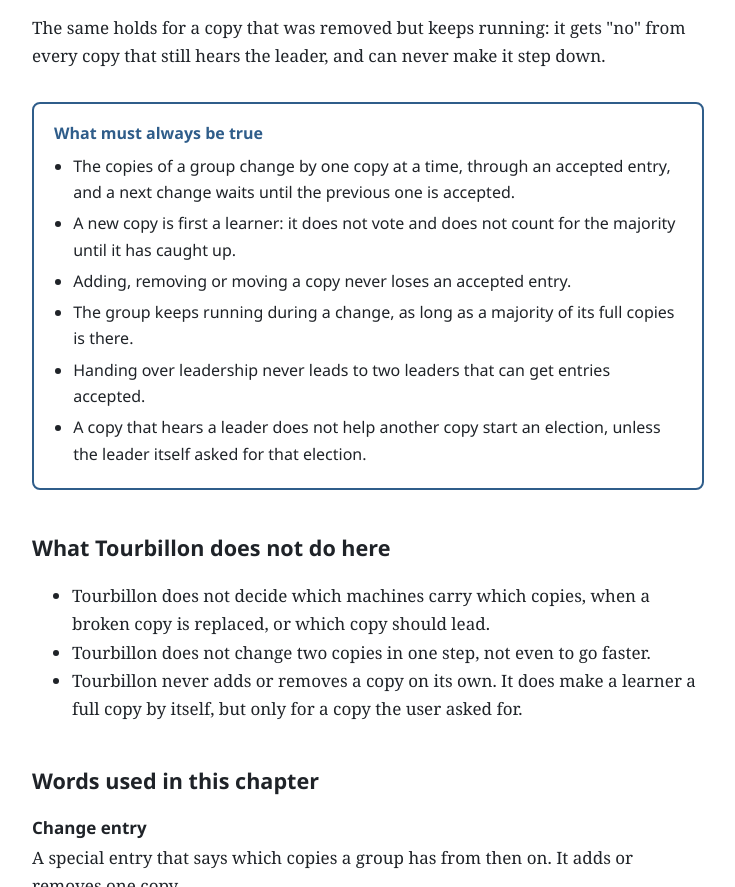
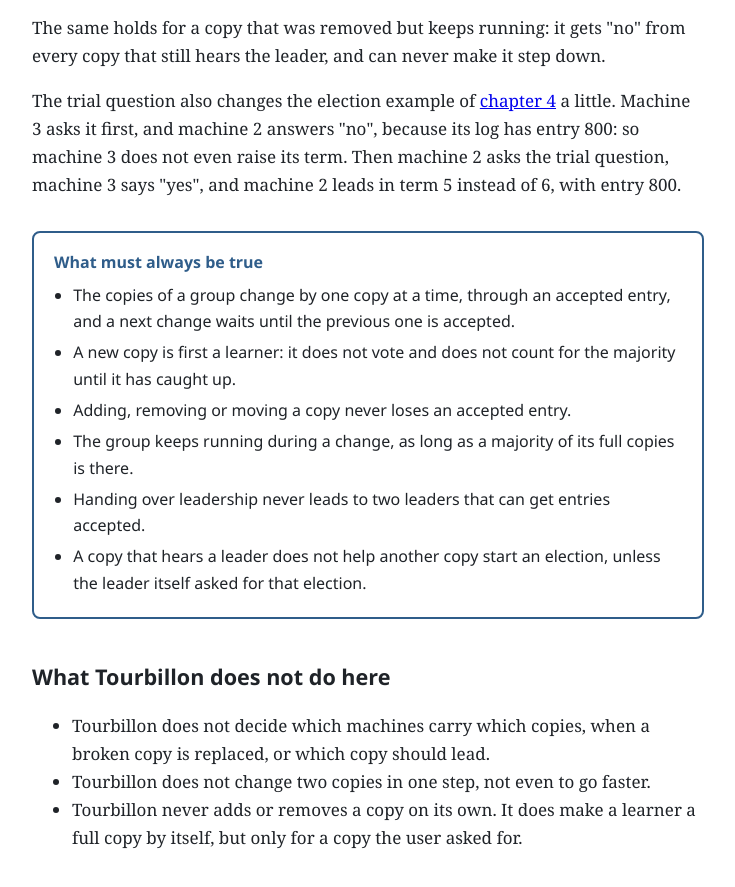
Before and after one commit to FleaFX/Tourbillon, a plain HTML site: page docs/architecture/05-changing-the-copies.html in a window 1280 px wide. Shown: the part 3812-4699 px from the top of the page, without its empty margins (272-1007 px from the left). Drawn offline with Linux system fonts and the light colour scheme.

Commit message:
Note how the pre-vote changes the election example of chapter 4

```diff
--- a/docs/architecture/05-changing-the-copies.html
+++ b/docs/architecture/05-changing-the-copies.html
@@ -64,6 +64,7 @@
     <li>The network is back. Machine 3 asks the trial question again. Machine 2 answers "no": it hears its leader just fine. That also helps when the network only half works: if machine 3 cannot hear the leader but machine 2 can, machine 2 still says "no". So machine 3 still does not raise its term, and soon hears from machine 1 itself.</li>
   </ol>
   <p>The same holds for a copy that was removed but keeps running: it gets "no" from every copy that still hears the leader, and can never make it step down.</p>
+  <p>The trial question also changes the election example of <a href="04-several-machines.html">chapter 4</a> a little. Machine 3 asks it first, and machine 2 answers "no", because its log has entry 800: so machine 3 does not even raise its term. Then machine 2 asks the trial question, machine 3 says "yes", and machine 2 leads in term 5 instead of 6, with entry 800.</p>
 
   <div class="promises">
     <strong>What must always be true</strong>
```
